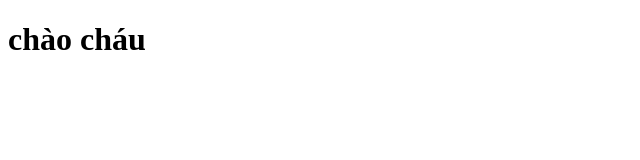
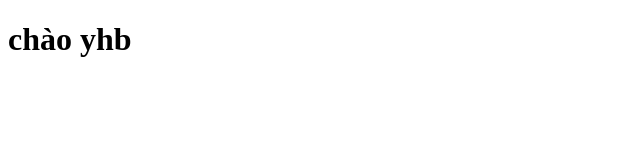
Before and after one commit to phamchautuan/website1.io, a plain HTML site: page index.html in a window 1280 px wide. Shown: the full height of the page, 0-640 px from the left. Drawn offline with Linux system fonts and the light colour scheme.

Commit message:
ky ten lan 2

```diff
--- a/index.html
+++ b/index.html
@@ -7,6 +7,6 @@
         <link rel="/style.css" />
     </head>
     <body>
-        <h1>chào cháu</h1>
+        <h1>chào yhb</h1>
     </body>
 </html>
```
